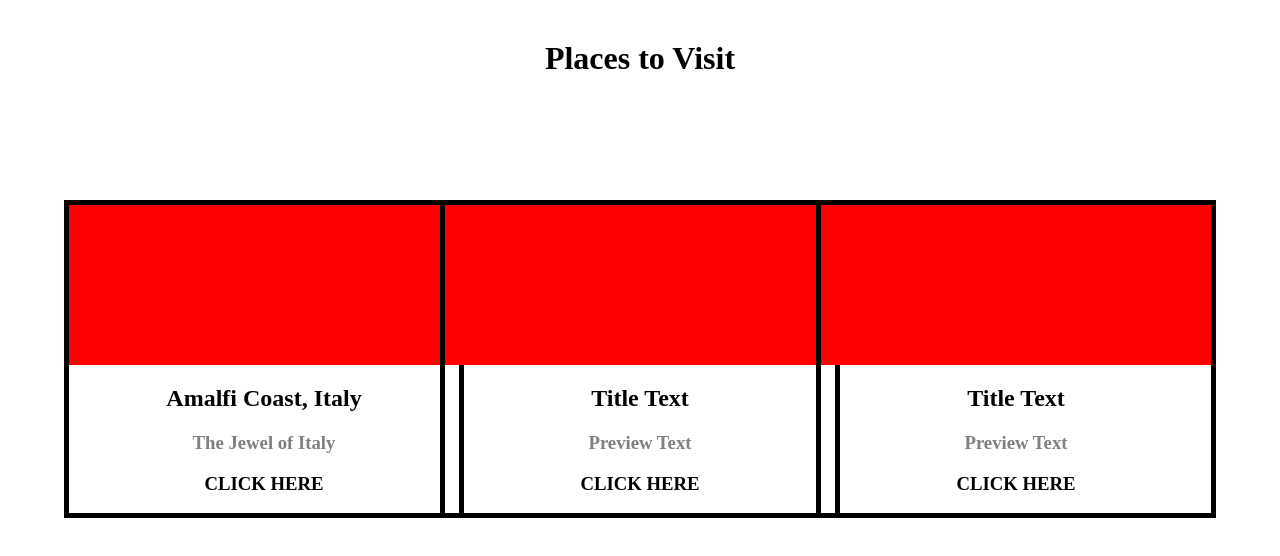
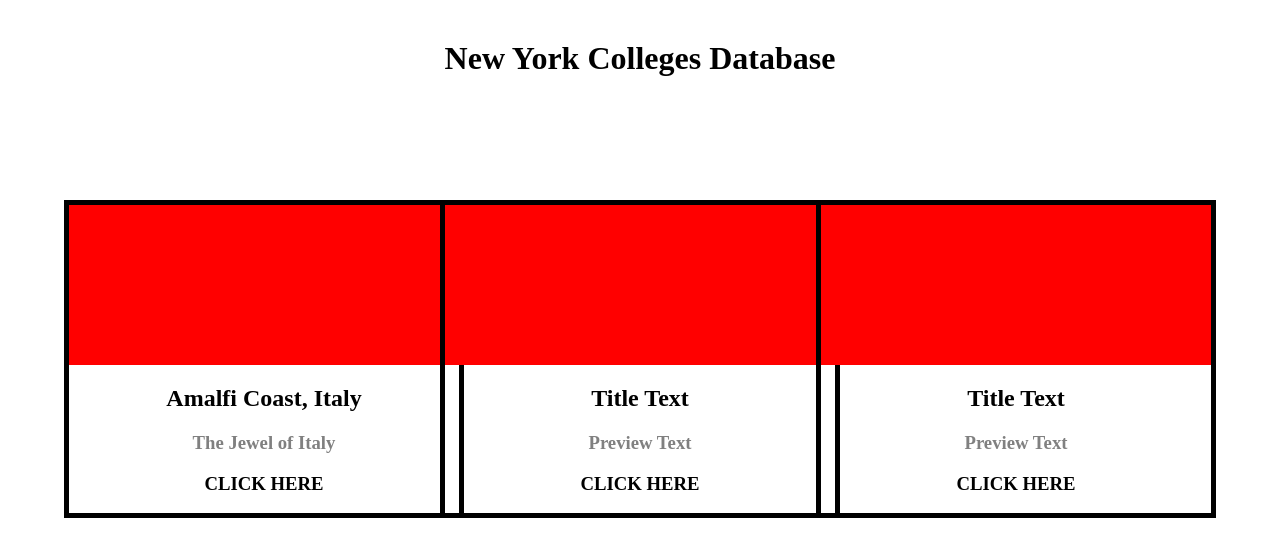
Before and after one commit to staten-island-tech/css-blogpost-project-AbsoluteCrime, a plain HTML site: page index.html in a window 1280 px wide. Drawn offline with Linux system fonts and the light colour scheme.

Commit message:
Update index.html

```diff
--- a/index.html
+++ b/index.html
@@ -8,7 +8,7 @@
         <link rel="stylesheet" href="style.css">
     </head>
     <body>
-        <h1 class="blogtitle">Places to Visit</h1>
+        <h1 class="blogtitle">New York Colleges Database</h1>
         <div class="card1">
             <div class="image"></div>
             <h2 class="title">Amalfi Coast, Italy</h2>
```
